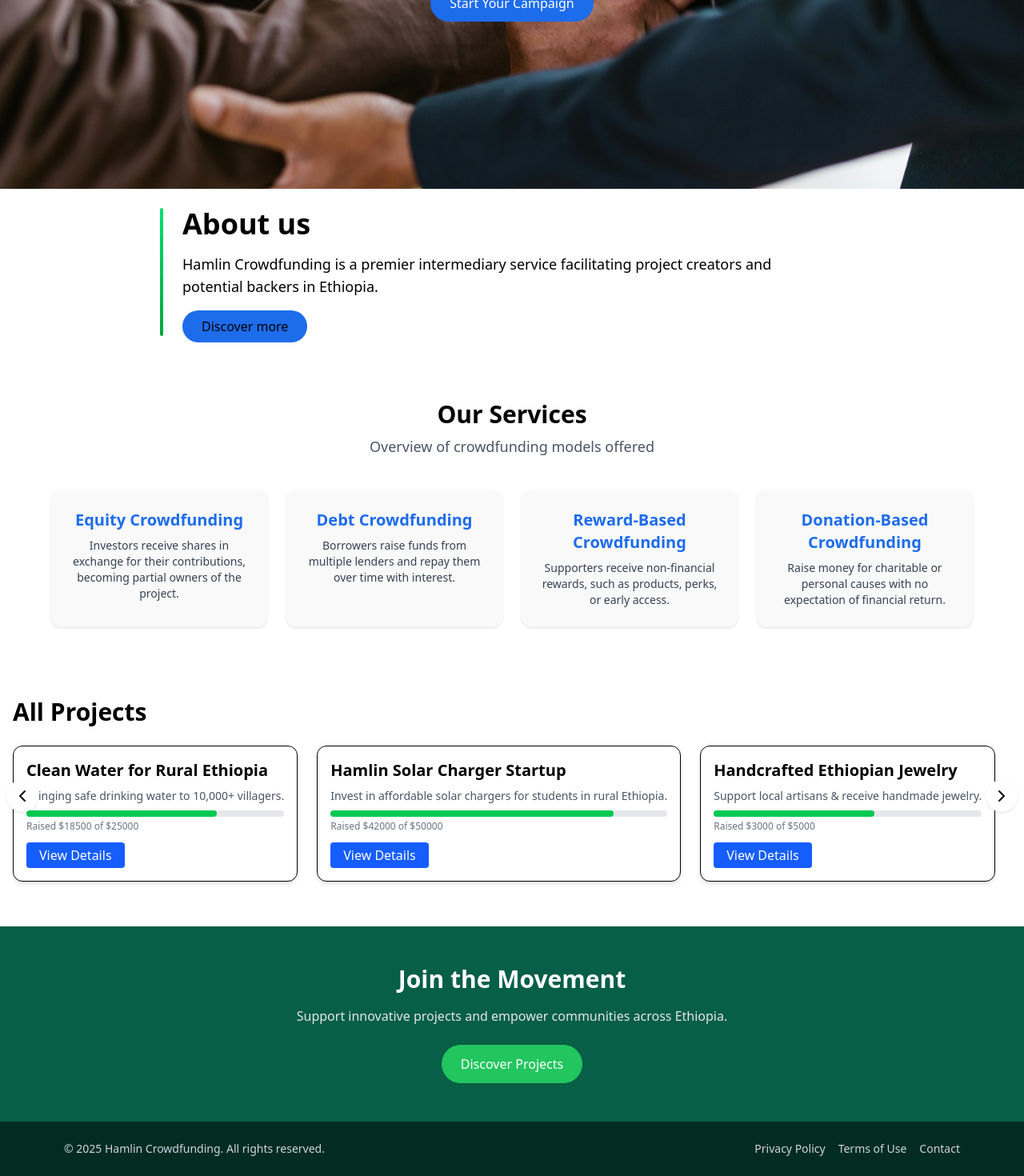
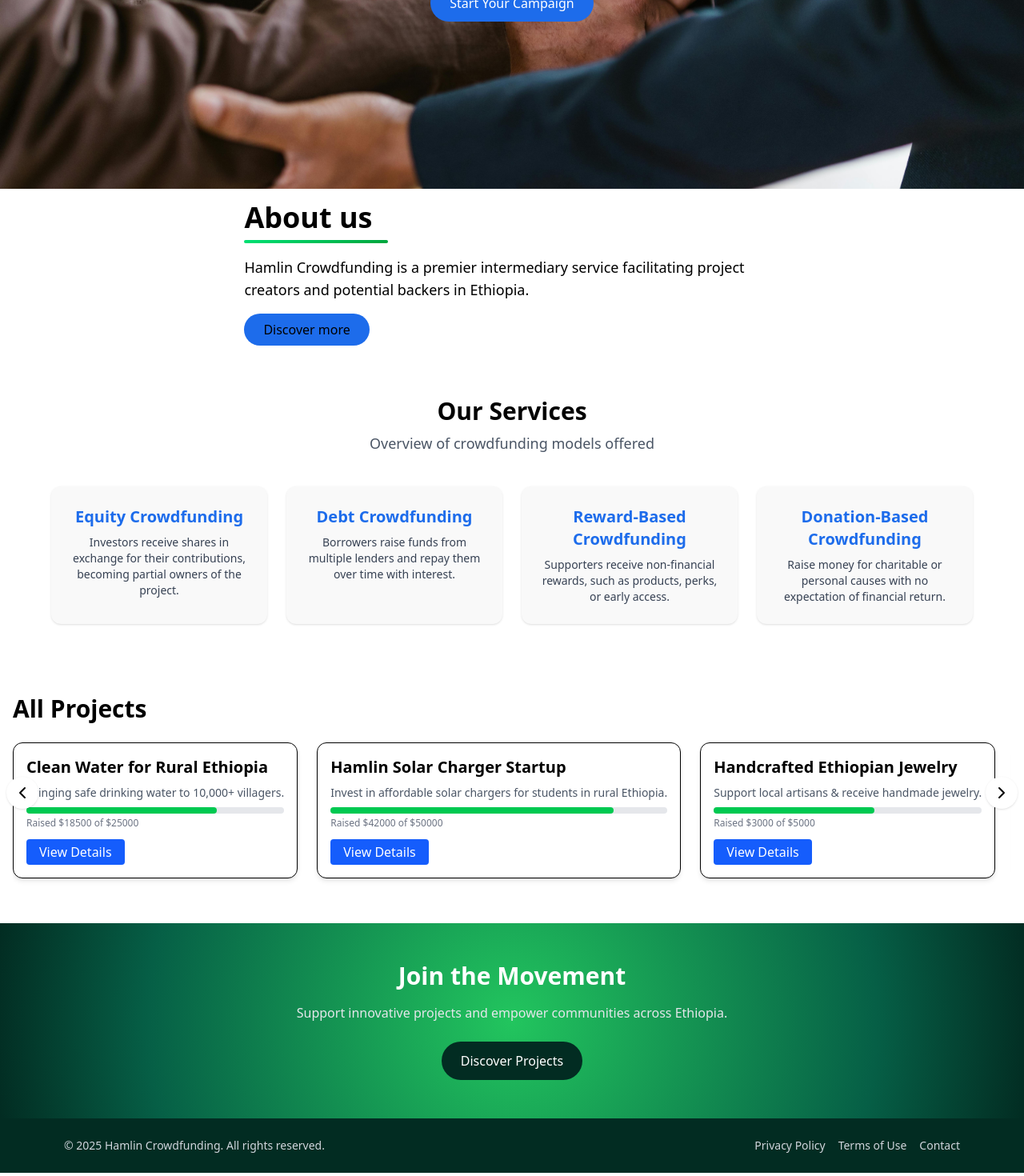
Before and after one commit to HilaryGH/Hamlin-Crowdfunding, a React (Vite) app: page / in a window 1280 px wide. Shown: the part 296-1766 px from the top of the page at 80% size. Built offline with nearby package versions, Linux system fonts and the light colour scheme.

Commit message:
feat: add image to About section and make layout responsive

```diff
--- a/src/components/About.tsx
+++ b/src/components/About.tsx
@@ -2,19 +2,18 @@ import { Link } from "react-router-dom";
 
 function About() {
   return (
-    <>
-      <div className="flex items-start justify-start gap-6 px-50">
-        {/* Vertical Line */}
-        <div className="pt-6">
-          <div className="w-1 bg-gradient-to-b from-green-400 to-green-600 rounded-full h-40"></div>
-        </div>
-
+    <div className="px-4 sm:px-6 md:px-10 lg:px-20 py-4">
+      <div className="flex flex-col items-center  gap-6">
         {/* About Section */}
-        <div className="flex flex-col my-6 items-start">
-          <h1 className="text-3xl md:text-4xl font-bold text-dark mb-4">
+        <div className="flex flex-col items-start ">
+          <h1 className="text-2xl sm:text-3xl md:text-4xl font-bold text-dark mb-2">
             About us
           </h1>
-          <p className="text-lg max-w-[800px] text-dark mb-4">
+
+          {/* Horizontal underline */}
+          <div className="w-45 h-1 bg-gradient-to-r from-green-400 to-green-600 rounded-full mb-4"></div>
+
+          <p className="text-base sm:text-lg max-w-prose text-dark mb-4">
             Hamlin Crowdfunding is a premier intermediary service facilitating
             project creators and potential backers in Ethiopia.
           </p>
@@ -26,7 +25,7 @@ function About() {
           </Link>
         </div>
       </div>
-    </>
+    </div>
   );
 }
 
--- a/src/components/Footer.tsx
+++ b/src/components/Footer.tsx
@@ -1,7 +1,7 @@
 function Footor() {
   return (
     <>
-      <section className="bg-[#065F46] text-white py-12 px-4">
+      <section className="bg-green-radial text-white py-12 px-4">
         <div className="max-w-6xl mx-auto text-center">
           <h2 className="text-2xl sm:text-3xl font-bold mb-4">
             Join the Movement
@@ -9,7 +9,7 @@ function Footor() {
           <p className="mb-6 text-gray-200">
             Support innovative projects and empower communities across Ethiopia.
           </p>
-          <button className="bg-[#22C55E] text-white px-6 py-3 rounded-full hover:bg-[#15803D] transition">
+          <button className="bg-[#022C22] text-white px-6 py-3 rounded-full hover:bg-[#15803D] transition">
             Discover Projects
           </button>
         </div>
--- a/src/components/Navbar.tsx
+++ b/src/components/Navbar.tsx
@@ -91,10 +91,11 @@ function Navbar() {
         </div>
       </header>
 
+      {/* Full-screen overlay with backdrop */}
       {menuOpen && (
-        <>
-          {/* Backdrop */}
-          <nav className="md:hidden fixed top-0 left-0 bottom-0 w-3/4 max-w-xs z-[60] bg-green-radial px-6 py-4 flex flex-col space-y-6 animate-slide-in-left">
+        <div className="fixed inset-0 z-50 flex">
+          {/* Sidebar (3/4 width) */}
+          <nav className="w-3/4 max-w-xs bg-green-radial px-6 py-4 flex flex-col space-y-6 animate-slide-in-left">
             {/* Top row: Logo + X button */}
             <div className="flex items-center justify-between w-full">
               <div className="flex items-center gap-2">
@@ -115,12 +116,12 @@ function Navbar() {
 
             {/* Nav Links */}
             <div className="flex flex-col space-y-4 mt-4">
-              {["Home", "About", "Our Services ", "Projects", "Contact Us"].map(
+              {["Home", "About", "Our Services", "Projects", "Contact Us"].map(
                 (text) => (
                   <a
                     key={text}
-                    href={`#${text.toLowerCase()}`}
-                    className="text-white text-lg font-medium border-b border-purple-400 pb-2"
+                    href={`#${text.toLowerCase().replace(/\s/g, "")}`}
+                    className="text-white text-lg font-medium border-b border-white pb-2"
                     onClick={() => setMenuOpen(false)}
                   >
                     {text}
@@ -137,7 +138,13 @@ function Navbar() {
               </button>
             </div>
           </nav>
-        </>
+
+          {/* Backdrop (1/4 width) */}
+          <div
+            className="flex-1 bg-green-radial opacity-40"
+            onClick={() => setMenuOpen(false)}
+          ></div>
+        </div>
       )}
     </>
   );
```
